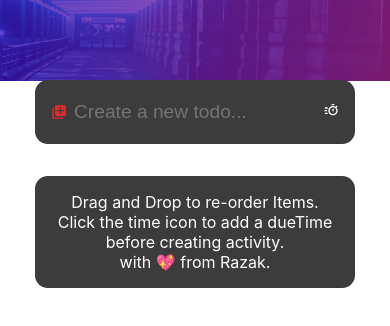
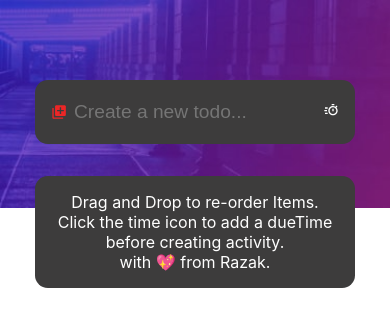
Before and after one commit to roscoericch/TO-DO-APP, a React (Create React App) app: page / in a window 390 px wide. Shown: the top 326 px of the page. Built offline with nearby package versions, Linux system fonts and the light colour scheme; what react-dnd-multi-backend would draw is missing.

Commit message:
final deploy

```diff
--- a/src/components/activity-input-Components/activity-input.styles.scss
+++ b/src/components/activity-input-Components/activity-input.styles.scss
@@ -37,7 +37,8 @@
   }
   .timer {
     position: absolute;
-    top: 0;
+    top: 0.3rem;
+    right: 0.5rem;
     background-color: rgb(139, 66, 184);
     color: #000;
     display: flex;
--- a/src/index.scss
+++ b/src/index.scss
@@ -8,6 +8,10 @@ body {
   background-image: url(../src/images/bg-desktop-dark.jpg);
   background-size: 100%, 10rem;
   background-repeat: no-repeat;
+  @media only screen and (max-width: 600px) {
+    background-image: url(../src/images/bg-mobile-dark.jpg);
+    background-size: 100%, 30%;
+  }
 }
 
 code {
```
